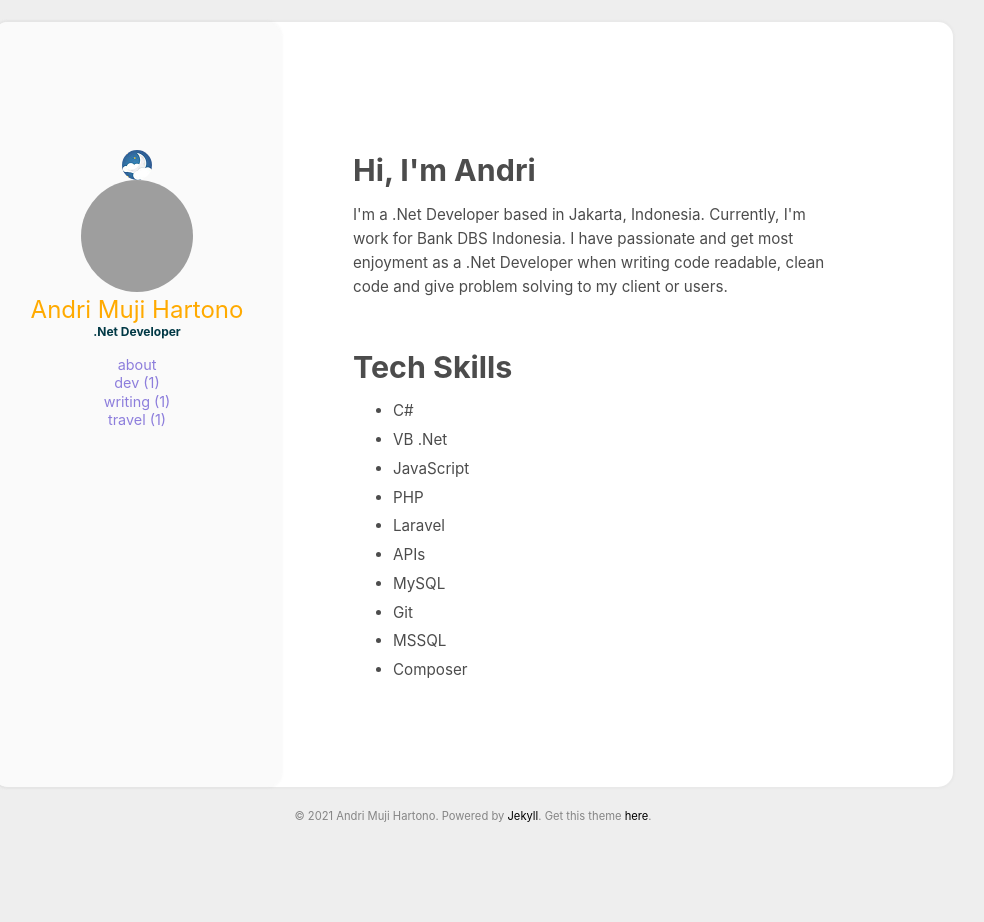
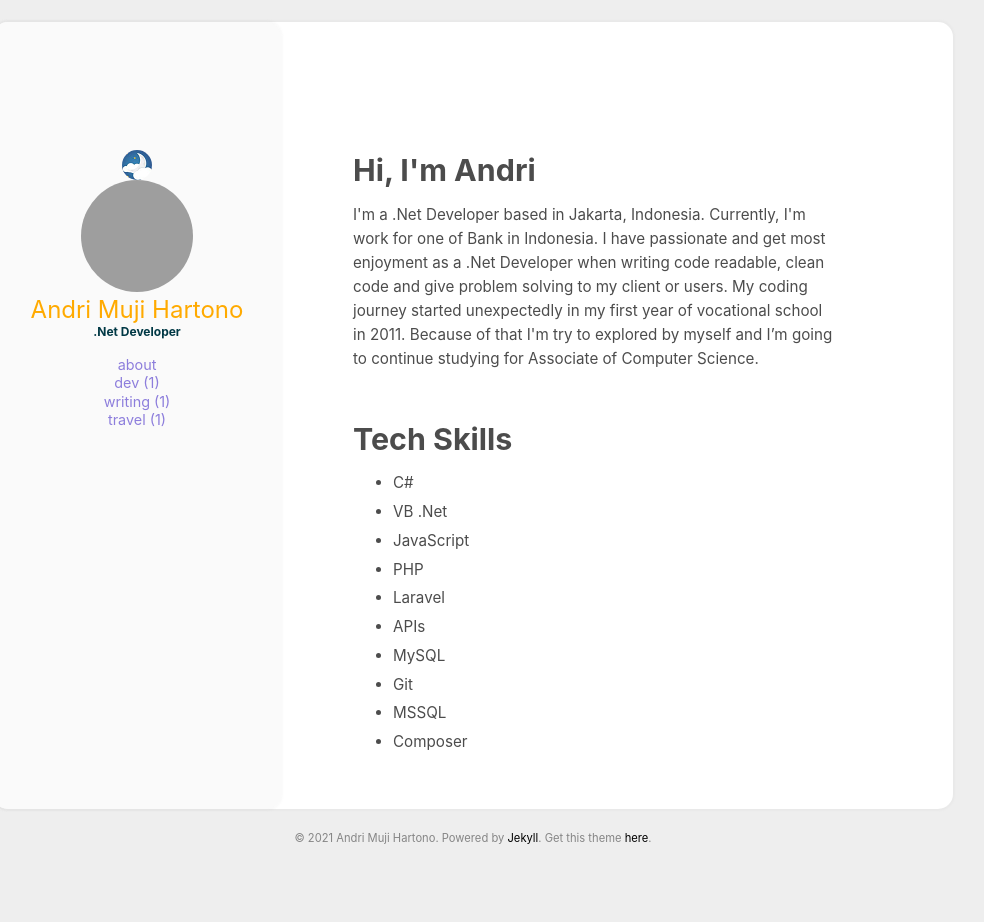
Before and after one commit to andrimujihartono/andrimujihartono.github.io, a Jekyll site: the page built from aboutme.html, in a window 1280 px wide. Shown: the whole page, without its empty margins (167-1151 px from the left). Built offline with Jekyll 4.4.1, drawn with Linux system fonts in a browser that asks for light colours; grey boxes are pictures that could not be loaded.

Commit message:
edit about page

```diff
--- a/aboutme.html
+++ b/aboutme.html
@@ -6,9 +6,12 @@ layout: page
     <div class="post_content">
         <p><h1>Hi, I'm Andri</h1></p>
         <p>
-             I'm a .Net Developer based in  Jakarta, Indonesia. Currently, I'm work for Bank DBS Indonesia.
+             I'm a .Net Developer based in  Jakarta, Indonesia. Currently, I'm work for one of Bank in Indonesia.
              I have passionate and get most  enjoyment  as a .Net Developer when  writing code readable,
              clean code and give problem solving to my client or users.
+
+             My coding journey started unexpectedly in my first year of vocational school in 2011.
+             Because of that I'm try to explored by myself and I’m going to continue studying for Associate of Computer Science.
 
 
              <br><br>
```
